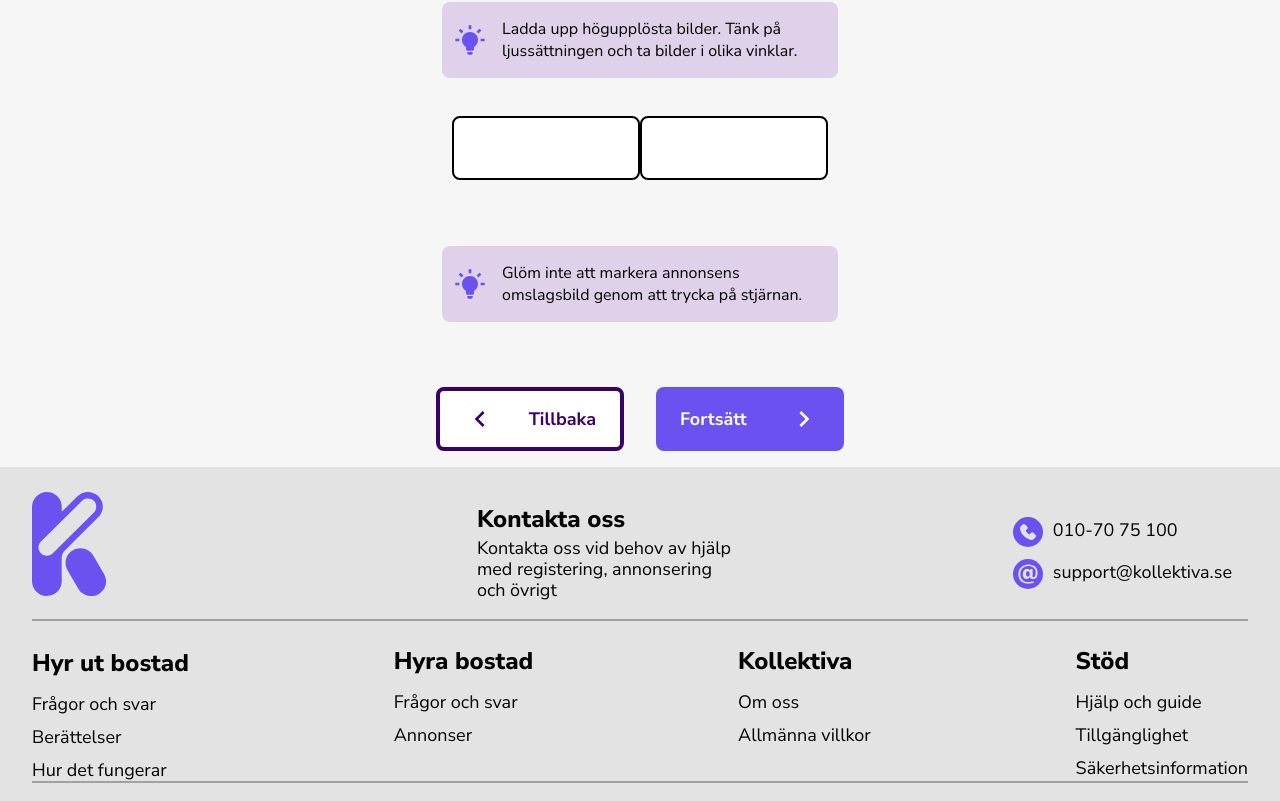
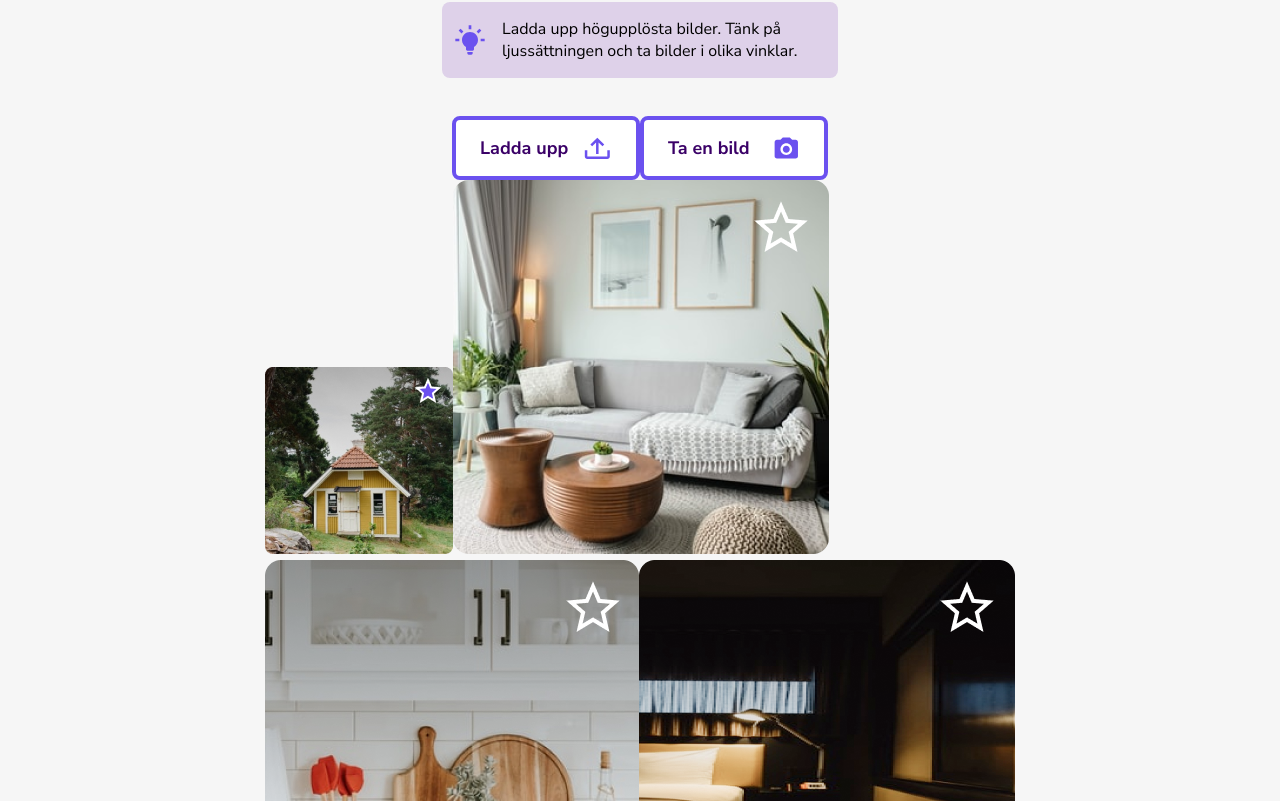
Before and after one commit to JennAnd/kollektiva2.0, a React (Create React App) app: page /upload-photos in a window 1280 px wide. Shown: the part 539-1340 px from the top of the page. Built offline with nearby package versions, Linux system fonts and the light colour scheme.

Commit message:
Add content on page

```diff
--- a/src/pages/UploadPhotos/UploadPhotos.js
+++ b/src/pages/UploadPhotos/UploadPhotos.js
@@ -5,8 +5,14 @@ import Button from "../../components/Button/Button";
 import ContinueClose from "../../assets/images/continue-closed.svg";
 import SupportButton from "../../components/SupportButton/SupportButton";
 import InfoBox from "../../components/InfoBox/InfoBox";
+import Camera from "../../assets/images/camera.svg";
+import UpLoad from "../../assets/images/upLoad.svg";
 import ArrowLeft from "../../assets/images/arrow-left.svg";
 import ArrowRight from "../../assets/images/arrow-right.svg";
+import SofaLivingroom from "../../assets/images/sofa-livingroom.png";
+import YellowHouse from "../../assets/images/yellow-house.png";
+import Things from "../../assets/images/things.png";
+import Bedroom from "../../assets/images/bedroom.png";
 import Footer from "../../components/Footer/Footer";
 import Menu from "../../components/Menu/Menu";
 import MenuButton from "../../components/MenuButton/MenuButton";
@@ -46,19 +52,39 @@ const UploadPhotosPage = (props) => {
             <Button
               buttonText="Ladda upp"
               bg="white"
-              border="2px solid #000000"
+              color="#3A0067"
+              border="4px solid #6B51EF"
+              jc="space-between"
+              icon={UpLoad}
+              flexDirection="row-reverse"
             />
             <Button
               buttonText="Ta en bild"
               bg="white"
-              border="2px solid #000000"
+              color="#3A0067"
+              border="4px solid #6B51EF"
+              jc="space-between"
+              icon={Camera}
+              flexDirection="row-reverse"
             />
           </div>
           <div className={styles.photoWrapper}>
-            <img />
-            <img />
-            <img />
-            <img />
+            <div className={styles.photoTop}>
+              <img
+                className={styles.imgRoom}
+                src={YellowHouse}
+                alt="A yellow house"
+              ></img>
+              <img
+                className={styles.imgRoom}
+                src={SofaLivingroom}
+                alt="a white sofa in a living room"
+              ></img>
+            </div>
+            <div className={styles.photoBottom}>
+              <img className={styles.imgRoom} src={Things} alt="things"></img>
+              <img className={styles.imgRoom} src={Bedroom} alt="bedroom"></img>
+            </div>
           </div>
           <div className={styles.secondInfoBox}>
             <InfoBox
```
